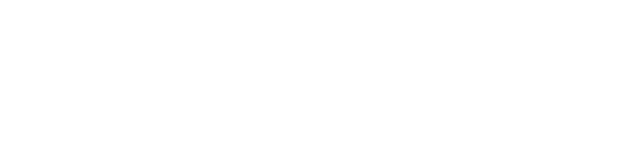
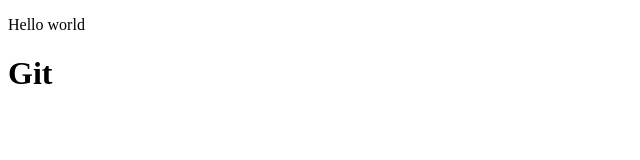
Before and after one commit to Bolsunai01/prectice-project, a plain HTML site: page folder1/index.html in a window 1280 px wide. Shown: the whole page, without its empty margins (0-640 px from the left). Drawn offline with Linux system fonts and the light colour scheme.

Commit message:
add tags

```diff
--- a/folder1/index.html
+++ b/folder1/index.html
@@ -6,6 +6,7 @@
     <title>Document</title>
 </head>
 <body>
-
+    <p>Hello world</p>
+    <h1>Git</h1>
 </body>
 </html>
```
